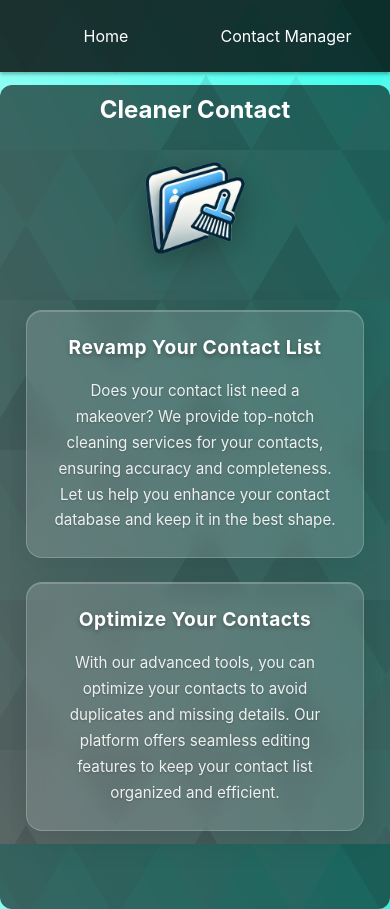
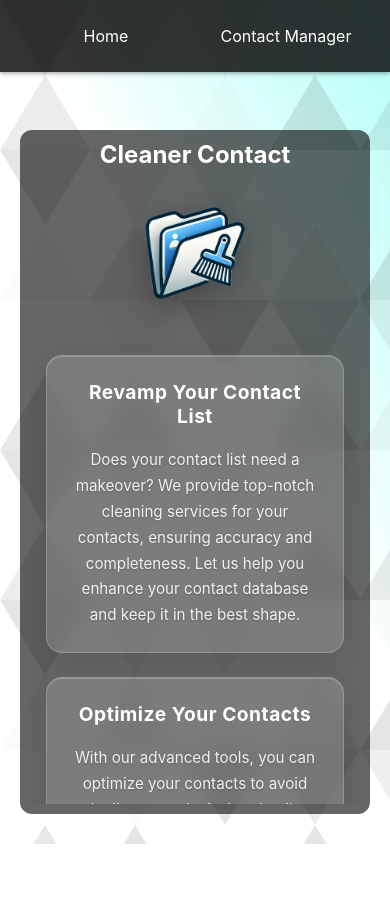
Before and after one commit to Fred56733/Cleaner-Contacts, a React (Vite) app: page /contact-manager in a window 390 px wide. After the commit the page ends 844 px from the top, so only its background shows below. Built offline with nearby package versions, Linux system fonts and the light colour scheme.

Commit message:
fixed styling to be same throughout

```diff
--- a/src/App.css
+++ b/src/App.css
@@ -5,27 +5,32 @@ body {
   background-attachment: fixed;
   background-size: cover;
   color: var(--text-color);
-  margin: 10px;
+  margin: 0;
   padding: 20px;
   box-sizing: border-box;
   min-height: 100vh;
-  overflow-x: hidden;
+  width: 100vw;
+  overflow: hidden;
+  position: fixed;
+  top: 0;
+  left: 0;
 }
 
 /* Layout container */
 .app-container {
-  width: 100%;
-  max-width: 1200px;
-  height: fit-content; /* Consistent height */
+  width: calc(100% - 40px);
+  max-width: 1160px;
+  height: calc(100vh - 120px);
   background: rgba(0, 0, 0, 0.6);
   padding: 20px;
   border-radius: 12px;
   text-align: center;
-  margin-top: 85px;
   box-sizing: border-box;
   display: flex;
   flex-direction: column;
   overflow: hidden;
+  margin: 80px auto 20px auto;
+  position: relative;
 }
 
 /* Make header consistent */
@@ -64,7 +69,7 @@ body {
   padding: 30px;
   border: 2px dashed rgba(255, 255, 255, 0.3);
   border-radius: 10px;
-  background: rgba(255, 255, 255, 0.1);
+  background: rgba(255, 255, 255, 0.15);
   color: white;
   text-align: center;
   cursor: pointer;
@@ -80,20 +85,49 @@ body {
 }
 
 .drop-area span {
-  color: #4b8edb;
+  color: rgb(75, 142, 219);
   font-weight: bold;
   cursor: pointer;
 }
 
 .drop-area.dragging {
   background: rgba(255, 165, 0, 0.3);
-  border-color: rgba(255, 165, 0, 0.8);
+  border-color: rgb(75, 142, 219);
 }
 
 .contact-search {
   width: 100%;
   max-width: 500px;
   margin: 20px auto;
+  background-color: rgba(255, 255, 255, 0.15);
+}
+
+/* Search input styling */
+.contact-search input,
+input[type="text"] {
+  width: 100%;
+  padding: 12px 16px;
+  border: 2px solid rgba(255, 255, 255, 0.3);
+  border-radius: 8px;
+  background: rgba(255, 255, 255, 0.1);
+  color: white;
+  font-size: 1rem;
+  transition: all 0.3s ease;
+  box-sizing: border-box;
+}
+
+/* Focus state - changes border color when clicked/focused */
+.contact-search input:focus,
+input[type="text"]:focus {
+  outline: none;
+  border-color: rgb(75, 142, 219);
+  background: rgba(255, 255, 255, 0.15);
+}
+
+/* Placeholder text styling */
+.contact-search input::placeholder,
+input[type="text"]::placeholder {
+  color: rgba(255, 255, 255, 0.7);
 }
 
 /* Header */
@@ -205,7 +239,7 @@ tr:nth-child(even) td {
 }
 
 tr:hover td {
-  background: rgba(255, 165, 0, 0.5);
+  background: rgba(33, 113, 204, 0.3);
   transition: background 0.3s ease;
 }
 
@@ -215,7 +249,7 @@ tr:hover td {
 }
 
 input[type="text"] {
-  background-color: #76777e;
+  background-color: rgba(255, 255, 255, 0.15);
   color: #fffefe;
   border: 1px solid #ccc;
   border-radius: 6px;
@@ -230,7 +264,11 @@ input[type="text"] {
   }
 
   .app-container {
+    width: calc(100% - 30px);
+    max-width: calc(100vw - 30px);
+    height: calc(100vh - 140px);
     padding: 15px;
+    margin: 100px auto 20px auto;
   }
 
   .app-container header h1 {
@@ -239,9 +277,7 @@ input[type="text"] {
 
   button,
   input[type="file"] {
-    margin: 10px 0;
-    padding: 10px 20px;
-    font-size: 1rem;
+    padding: 12px 24px;
   }
 
   nav ul {
@@ -262,14 +298,15 @@ input[type="text"] {
 
 @media (max-width: 480px) {
   body {
-    margin-top: 95px;
     padding: 10px;
   }
 
   .app-container {
-    min-height: calc(100vh - 20px);
-    height: calc(100vh - 20px);
+    width: calc(100% - 20px);
+    max-width: calc(100vw - 20px);
+    height: calc(100vh - 160px);
     padding: 10px;
+    margin: 120px auto 20px auto;
   }
 
   .app-container header h1 {
--- a/src/components/NavBar.css
+++ b/src/components/NavBar.css
@@ -56,8 +56,8 @@ nav ul li a {
 
 /* Hover Effects */
 nav ul li a:hover {
-  background-color: rgba(255, 165, 0, 0.8);
-  color: black;
+  background-color: rgba(33, 113, 204, 0.3);
+  color: rgb(255, 255, 255);
 }
 
 /* Prevent Stacking on All Screens */
--- a/src/index.css
+++ b/src/index.css
@@ -13,22 +13,10 @@
   box-sizing: border-box;
 }
 
-body {
-  font-family: 'Inter', system-ui, sans-serif;
-  background-color: var(--background-color);
-  color: var(--text-color);
-  margin: 0;
-  padding: 0;
-  display: flex;
-  justify-content: center;
-  align-items: center;
-  min-height: 100vh;
-}
-
 .container {
   width: 100%;
   max-width: 1200px;
   padding: 20px;
   margin: 20px auto;
-  overflow-x: auto; /* Allow horizontal scrolling for the table */
+  overflow-x: auto;
 }
--- a/src/pages/HomePage.css
+++ b/src/pages/HomePage.css
@@ -78,7 +78,6 @@
   font-weight: 700;
   margin-bottom: 1.2rem;
   text-align: center;
-  text-shadow: 0 2px 4px rgba(0, 0, 0, 0.3);
   letter-spacing: 0.5px;
 }
 
--- a/src/pages/MergePage.jsx
+++ b/src/pages/MergePage.jsx
@@ -162,7 +162,7 @@ const MergePage = () => {
       </div>
 
       <div>
-        <h4>View Merged Contacts</h4>
+        <h3>Merged Contacts</h3>
         <ContactsDisplay
           contacts={getFilteredContacts()}
           onSelectContact={(contact) => console.log("Selected Contact:", contact)}
```
